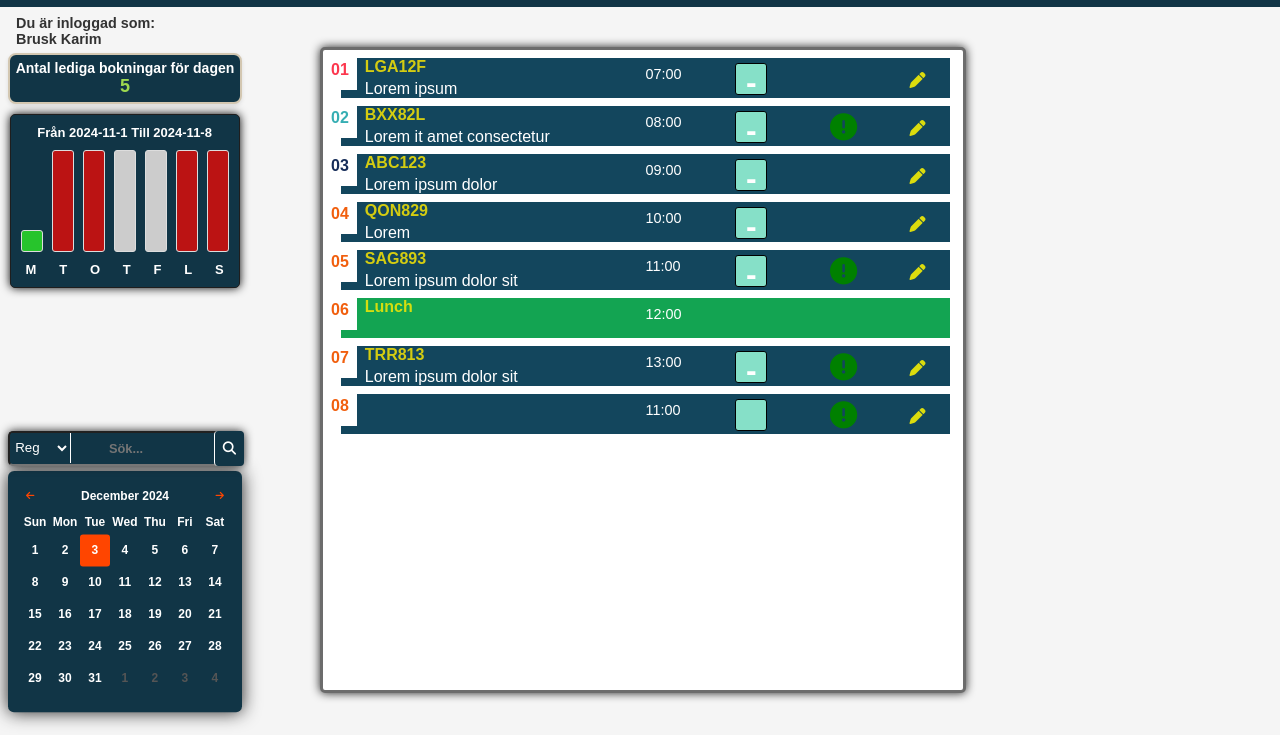
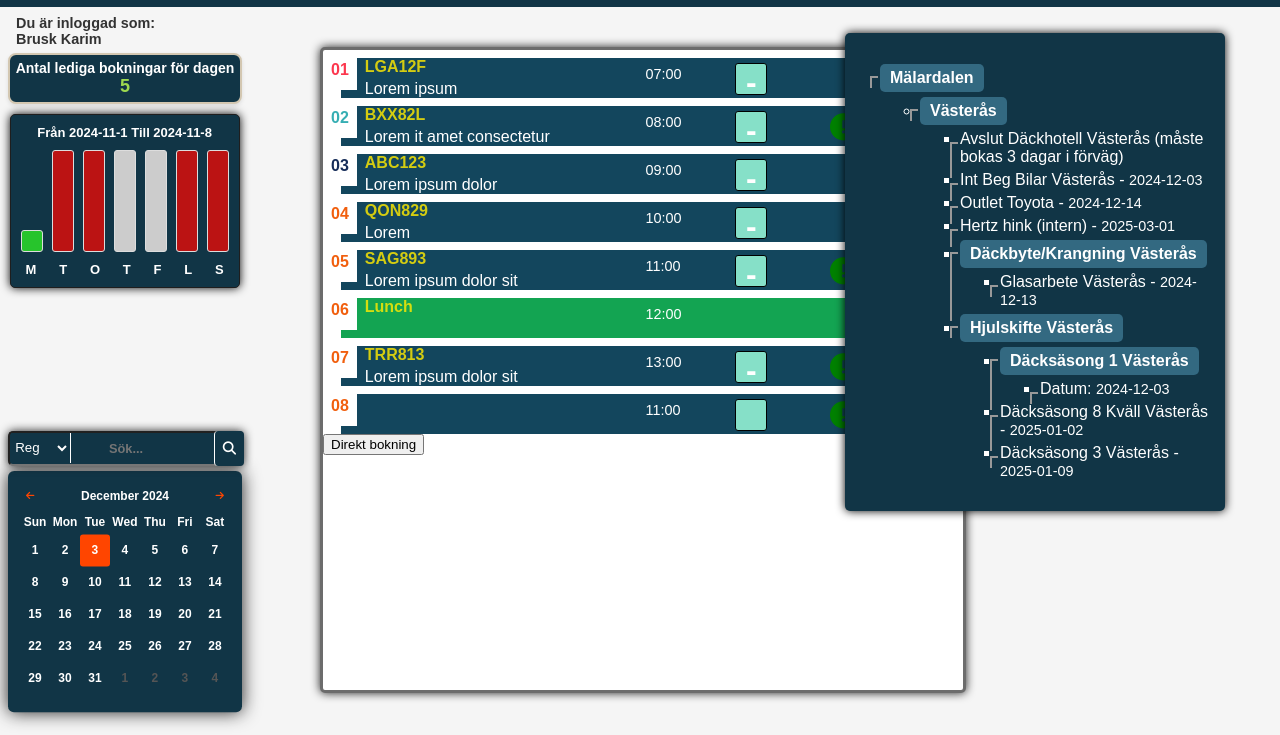
Before and after one commit to Xhweri/bilia-booking, a plain HTML site: page index.html in a window 1280 px wide. Shown: the part 65-800 px from the top of the page. Drawn offline with Linux system fonts and the light colour scheme.

Commit message:
Add files via upload

```diff
--- /dev/null
+++ b/heirlogic.js
@@ -0,0 +1,12 @@
+document.addEventListener("DOMContentLoaded", () => {
+    const folders = document.querySelectorAll(".folder");
+
+    folders.forEach(folder => {
+        folder.addEventListener("click", () => {
+            const siblingUl = folder.nextElementSibling;
+            if (siblingUl && siblingUl.tagName === "UL") {
+                siblingUl.style.display = siblingUl.style.display === "none" ? "block" : "none";
+            }
+        });
+    });
+});
--- /dev/null
+++ b/heirstyle.css
@@ -0,0 +1,64 @@
+
+.tree-container {
+    position: absolute;
+    top: 12.2%;
+    right: 4.3%;
+    width: 350px;
+    padding: 15px;
+    color: white;
+    background-color: #113546;
+   border-radius: 5px;
+   box-shadow: black 0px 0px 10px;
+}
+
+.tree {
+    list-style: none;
+    padding-left: 20px;
+}
+
+.tree li {
+    margin: 5px 0;
+    position: relative;
+}
+
+.tree li::before {
+    content: '';
+    position: absolute;
+    top: 12px;
+    left: -10px;
+    width: 8px;
+    height: 2px;
+    background: #999;
+}
+
+.tree li::after {
+    content: '';
+    position: absolute;
+    top: 12px;
+    left: -10px;
+    width: 2px;
+    height: 100%;
+    background: #999;
+}
+
+.tree li:last-child::after {
+    height: 12px;
+}
+
+.tree li span.folder {
+    font-weight: bold;
+    cursor: pointer;
+    padding: 5px 10px;
+    background: #336981;
+    border-radius: 5px;
+    display: inline-block;
+}
+
+.tree li span.folder:hover {
+    background: #6e95d4;
+}
+
+.date {
+    color: #ffffff;
+    font-size: 0.9em;
+}
--- a/index.html
+++ b/index.html
@@ -3,9 +3,12 @@
 <head>
     <meta charset="UTF-8">
     <meta name="viewport" content="width=device-width, initial-scale=1.0">
-
     <link rel="stylesheet" href="/styles.css">
-    <link rel="stylesheet" href="/heistyle.css">
+    <link rel="stylesheet" href="/mainstyles.css">
+    <link rel="stylesheet" href="/l-side.css">
+    <link rel="stylesheet" href="/r-side.css">
+    <link rel="stylesheet" href="/navstyles.css">
+    <link rel="stylesheet" href="/footerstyles.css">
     <link rel="stylesheet" href="https://cdnjs.cloudflare.com/ajax/libs/font-awesome/6.7.1/css/all.min.css"
     integrity="sha512-5Hs3dF2AEPkpNAR7UiOHba+lRSJNeM2ECkwxUIxC1Q/FLycGTbNapWXB4tP889k5T5Ju8fs4b1P5z/iB4nMfSQ=="
     crossorigin="anonymous" referrerpolicy="no-referrer" />
@@ -129,6 +132,7 @@
                 </li>
             </ol>
         </div>
+        <button>Direkt bokning</button>
     </div>
 
 
@@ -170,6 +174,47 @@
         </div>
         </div>
     </div>
+
+    <div class="tree-container">
+        <ul class="tree">
+            <li>
+                <span class="folder">Mälardalen</span>
+                <ul>
+                    <li>
+                        <span class="folder">Västerås</span>
+                        <ul>
+                            <li>Avslut Däckhotell Västerås (måste bokas 3 dagar i förväg)</li>
+                            <li>Int Beg Bilar Västerås - <span class="date">2024-12-03</span></li>
+                            <li>Outlet Toyota - <span class="date">2024-12-14</span></li>
+                            <li>Hertz hink (intern) - <span class="date">2025-03-01</span></li>
+                            <li>
+                                <span class="folder">Däckbyte/Krangning Västerås</span>
+                                <ul>
+                                    <li>Glasarbete Västerås - <span class="date">2024-12-13</span></li>
+                                </ul>
+                            </li>
+                            <li>
+                                <span class="folder">Hjulskifte Västerås</span>
+                                <ul>
+                                    <li>
+                                        <span class="folder">Däcksäsong 1 Västerås</span>
+                                        <ul>
+                                            <li>Datum: <span class="date">2024-12-03</span></li>
+                                        </ul>
+                                    </li>
+                                    <li>Däcksäsong 8 Kväll Västerås - <span class="date">2025-01-02</span></li>
+                                    <li>Däcksäsong 3 Västerås - <span class="date">2025-01-09</span></li>
+                                    <!-- Add more sub-items as needed -->
+                                </ul>
+                            </li>
+                            <!-- Add more categories as needed -->
+                        </ul>
+                    </li>
+                </ul>
+            </li>
+        </ul>
+    </div>
+    <script src="heirlogic.js"></script>
     <script src="search.js"></script>
     <script src="calender.js"></script>
     <script src="status.js"></script>
--- /dev/null
+++ b/navstyles.css
@@ -0,0 +1,47 @@
+#top {
+    background-color: #113546;
+    color: white;
+    padding: 10px 16px;
+    padding-right: 0px;
+    display: flex;
+    align-items: center;
+    justify-content: space-between;
+}
+
+#logo, img {
+    border-radius: 0.2rem;
+    height: 3rem;
+}
+.Blogo {
+    border-radius: 0.2rem;
+    height: 3rem;
+}
+
+#top h1 {
+    margin: 0;
+    margin-right: 4rem;
+    font-size: 1.5rem;
+    font-weight: bold;
+}
+
+#nav {
+    list-style: none;
+    padding: 0;
+    margin: 0;
+    display: flex;
+    gap: 15px;  /* Space between menu items */
+}
+
+#nav li {
+    display: inline;
+}
+
+#nav a {
+    color: white;
+    text-decoration: none;
+    font-size: 1.1rem;
+}
+
+#nav a:hover {
+    text-decoration: underline;
+}
--- /dev/null
+++ b/r-side.css
@@ -0,0 +1,64 @@
+
+.tree-container {
+    position: absolute;
+    top: 12.2%;
+    right: 4.3%;
+    width: 350px;
+    padding: 15px;
+    color: white;
+    background-color: #113546;
+   border-radius: 5px;
+   box-shadow: black 0px 0px 10px;
+}
+
+.tree {
+    list-style: none;
+    padding-left: 20px;
+}
+
+.tree li {
+    margin: 5px 0;
+    position: relative;
+}
+
+.tree li::before {
+    content: '';
+    position: absolute;
+    top: 12px;
+    left: -10px;
+    width: 8px;
+    height: 2px;
+    background: #999;
+}
+
+.tree li::after {
+    content: '';
+    position: absolute;
+    top: 12px;
+    left: -10px;
+    width: 2px;
+    height: 100%;
+    background: #999;
+}
+
+.tree li:last-child::after {
+    height: 12px;
+}
+
+.tree li span.folder {
+    font-weight: bold;
+    cursor: pointer;
+    padding: 5px 10px;
+    background: #336981;
+    border-radius: 5px;
+    display: inline-block;
+}
+
+.tree li span.folder:hover {
+    background: #6e95d4;
+}
+
+.date {
+    color: #ffffff;
+    font-size: 0.9em;
+}
--- a/styles.css
+++ b/styles.css
@@ -275,8 +275,7 @@ body {
     border: 3px rgb(108, 108, 108) solid;
     border-radius: 5px;
     box-shadow: 0 0 10px #222222;
-    overflow: hidden;
-
+    overflow: auto;
 }
 .olcards,
 .olcards * {
@@ -482,5 +481,3 @@ counter-increment: cardCount;
     font-weight: bold;
     font-size: 13px;
 }
-
-/*/ Hinkar /*/
```
Also changed, not shown: footerstyles.css (added), l-side.css (added), mainstyles.css (added), 1 other file.
